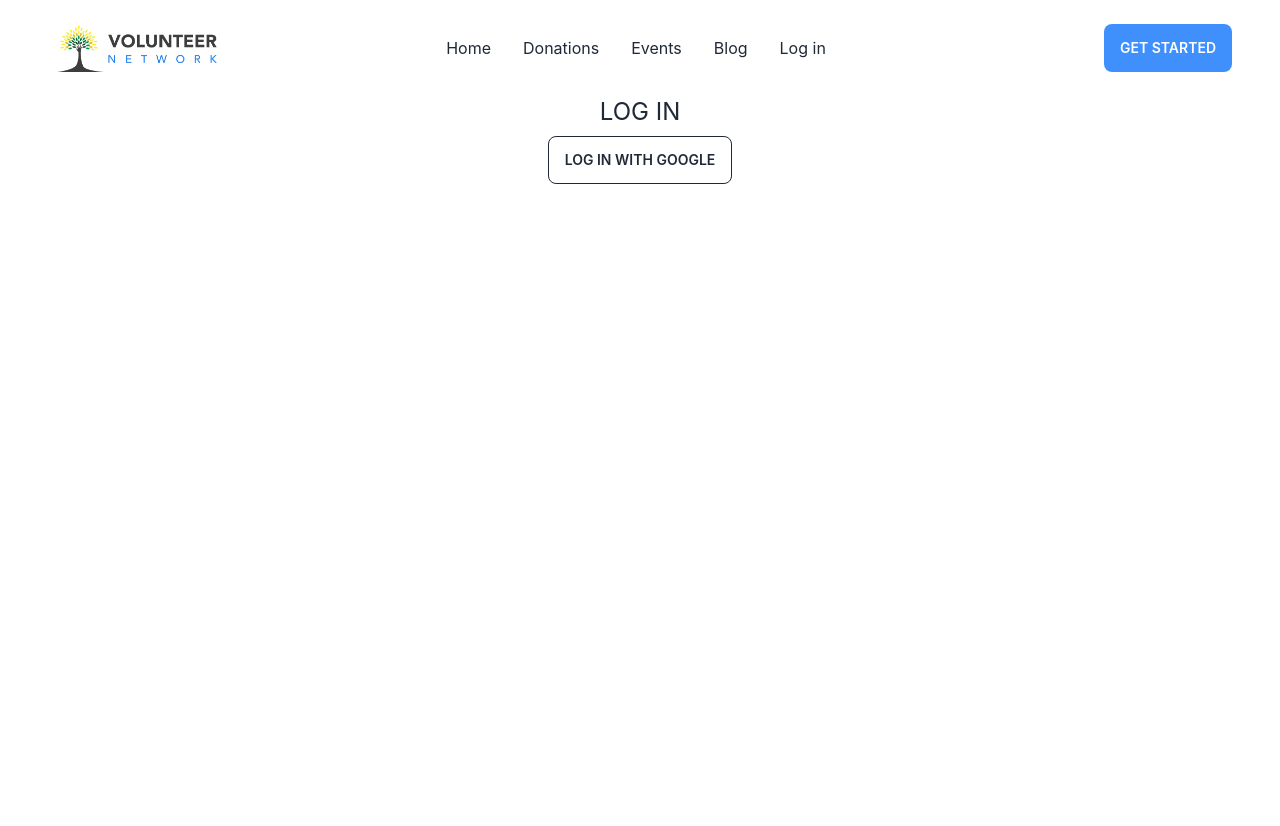
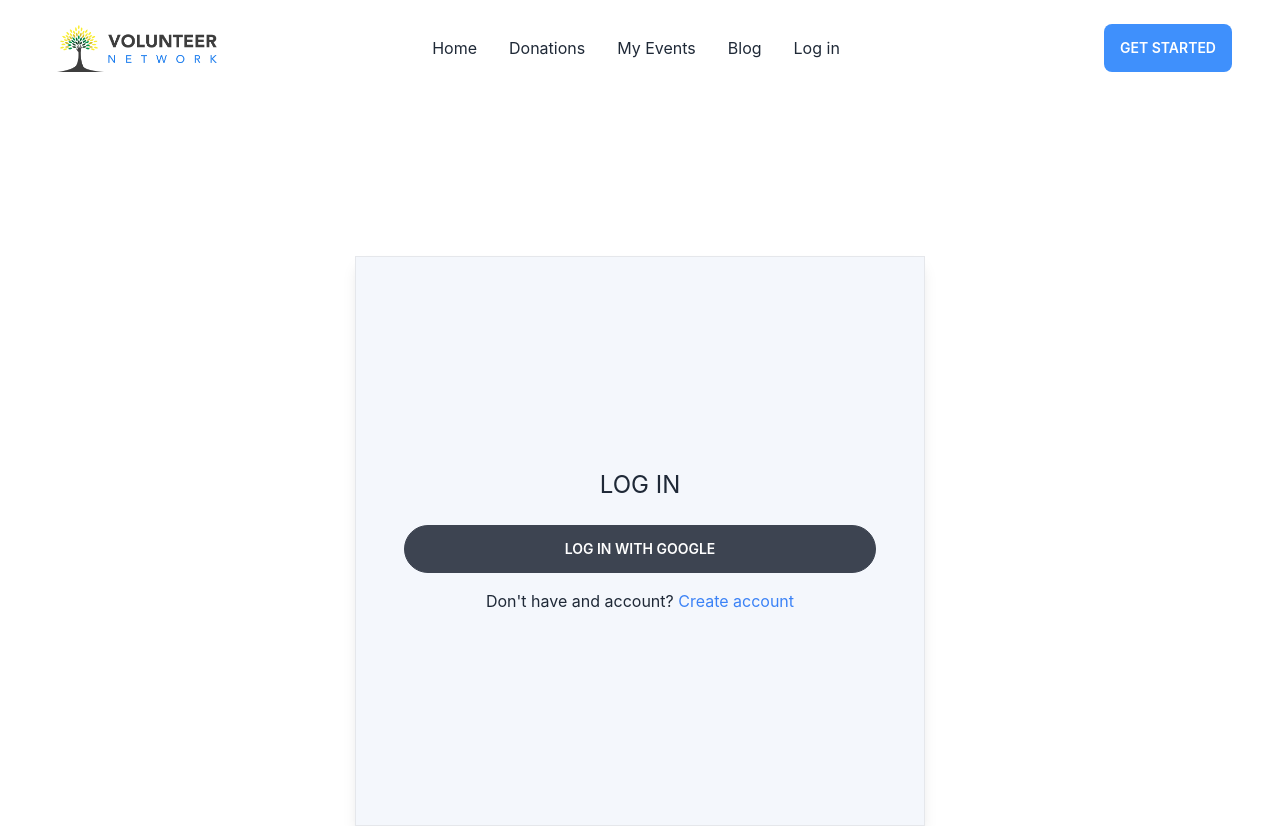
Before and after one commit to Amdadullah-Raihan/volunteer-network-client, a React (Create React App) app: page /login in a window 1280 px wide. Before the commit the page ends 800 px from the top, so only its background shows below. Built offline with nearby package versions, Linux system fonts and the light colour scheme; no server answers.

Commit message:
design changed of login page

```diff
--- a/src/components/Header/Header.js
+++ b/src/components/Header/Header.js
@@ -19,7 +19,7 @@ const Header = () => {
                         <ul tabIndex={0} className="menu menu-compact dropdown-content mt-3 p-2 shadow bg-base-100 rounded-box w-52">
                             <li><Link to='/'>Home</Link></li>
                             <li><Link to='/donations'>Donations</Link></li>
-                            <li><Link to='/events'>Events</Link></li>
+                            <li><Link to='/events'>My Events</Link></li>
                             <li><Link to='/blogs'>Blog</Link></li>
                             {
                                 user?.email ? <li> <button onClick={handleSignOut}>Log out</button></li> :
@@ -40,7 +40,7 @@ const Header = () => {
                     <ul className="menu menu-horizontal px-1">
                         <li><Link to='/'>Home</Link></li>
                         <li><Link to='/donations'>Donations</Link></li>
-                        <li><Link to='/events'>Events</Link></li>
+                        <li><Link to='/events'>My Events</Link></li>
                         <li><Link to='/blogs'>Blog</Link></li>
                         {
                             user?.email && <li><Link to='/dashboard'>Dashboard</Link></li>
--- a/src/components/Login/Login.js
+++ b/src/components/Login/Login.js
@@ -5,7 +5,7 @@ import useFirebase from '../../hooks/useFirebase';
 
 
 const Login = () => {
-    const {user,setUser,handleGoogleSignIn,handleSignOut} = useFirebase();
+  const { user, setUser, handleGoogleSignIn, handleSignOut } = useFirebase();
 
 
   // const handleRedirect = () =>{
@@ -16,14 +16,15 @@ const Login = () => {
   //   })
   // }
   return (
-        <div>
-          <h1 className='text-2xl uppercase mb-2 '>Log in</h1>
+    <div className=' form-control max-w-[570px] mx-auto mt-40 min-h-[570px] bg-[#F4F7FC] border flex flex-col justify-center items-center shadow-lg px-12' >
+      <h1 className='text-2xl uppercase mb-6 '>Log in</h1>
       {
         user?.email ?
-                <button className="btn btn-outline " onClick={handleSignOut}>Log out</button>
+          <button className="btn  w-full rounded-3xl	" onClick={handleSignOut}>Log out</button>
           :
-                 <button className="btn btn-outline " onClick={handleGoogleSignIn}>Log in with google</button>
+          <button className="btn  w-full rounded-3xl	" onClick={handleGoogleSignIn}>Log in with google</button>
       }
+      <p className='mt-4 '>Don't have and account? <span className='text-blue-500 '>Create account</span></p>
     </div>
   );
 };
```
Lines whose indentation alone changed are shown as unchanged.
